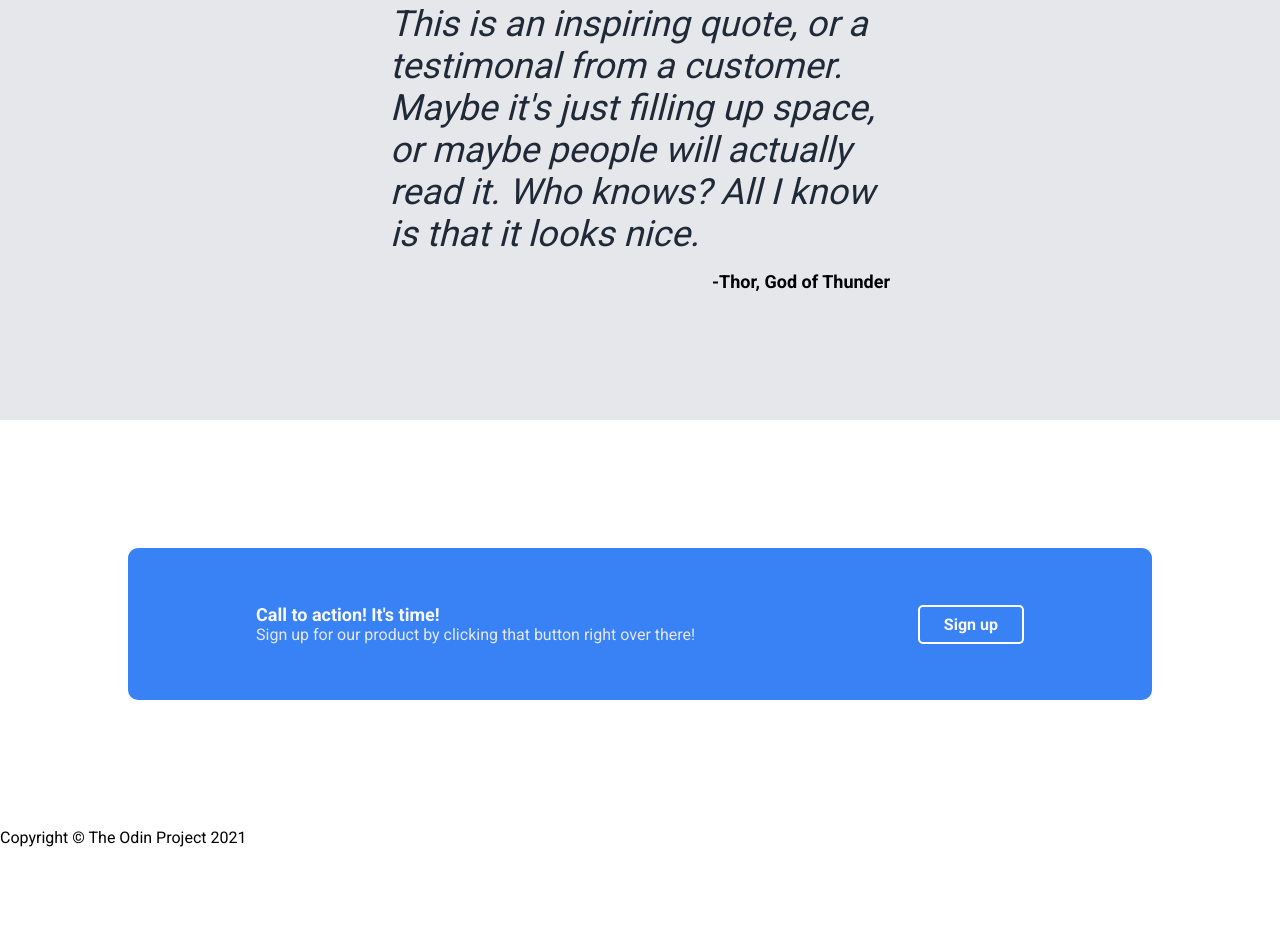
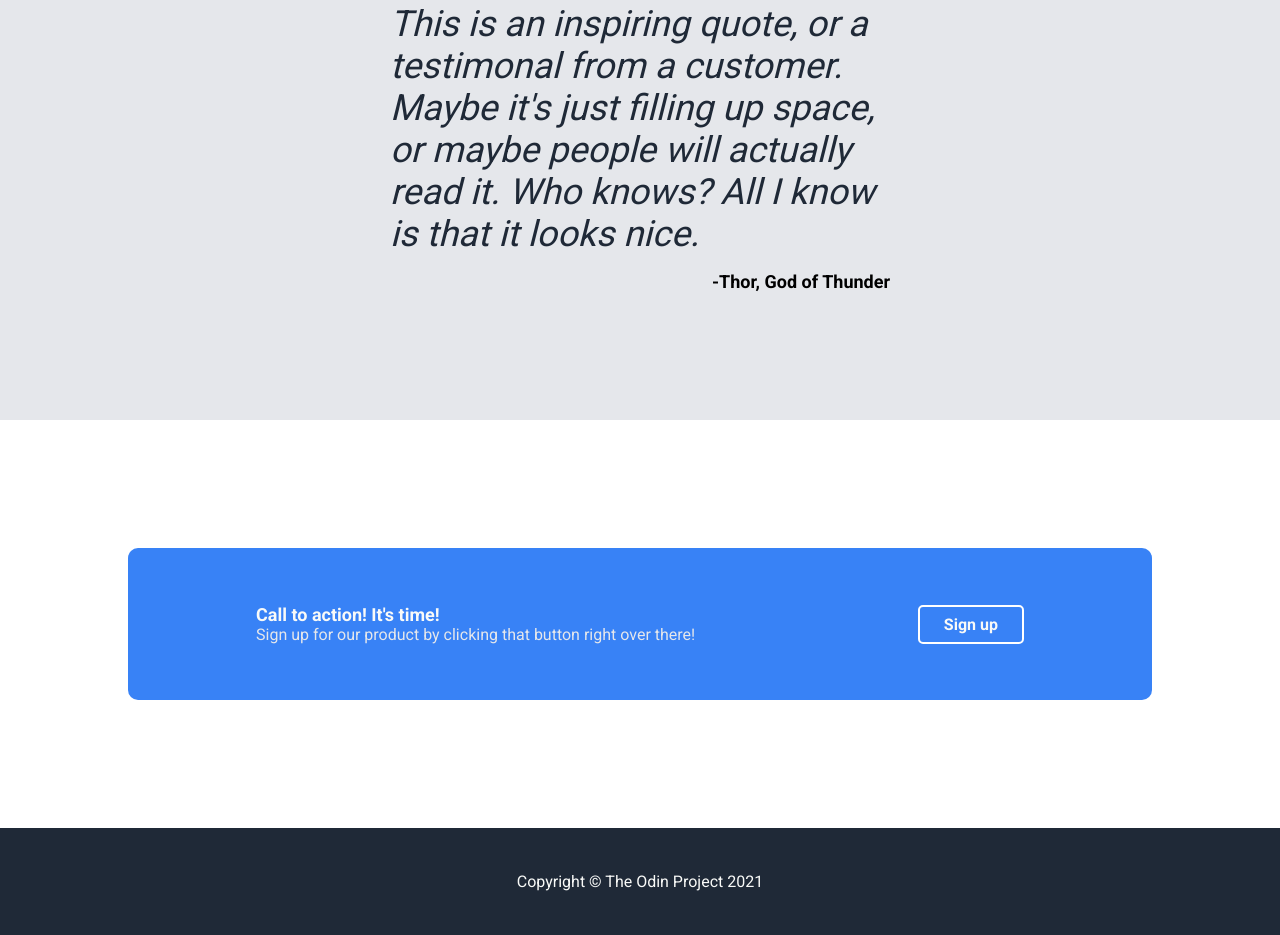
Before and after one commit to stavperry/project1_landingpage, a plain HTML site: page index.html in a window 1280 px wide. Shown: the part 970-1905 px from the top of the page. Before the commit the page ends 1817 px from the top, so only its background shows below. Drawn offline with Linux system fonts and the light colour scheme.

Commit message:
Footer section styling

```diff
--- a/style.css
+++ b/style.css
@@ -189,3 +189,11 @@ ul {
     font-size: 16px;
     font-weight: bold
 }
+
+.footer {
+    background-color: #1F2937;
+    color: #F9FAF8;
+    text-align: center;
+    padding-top: 44px;
+    padding-bottom: 44px;
+}
```
